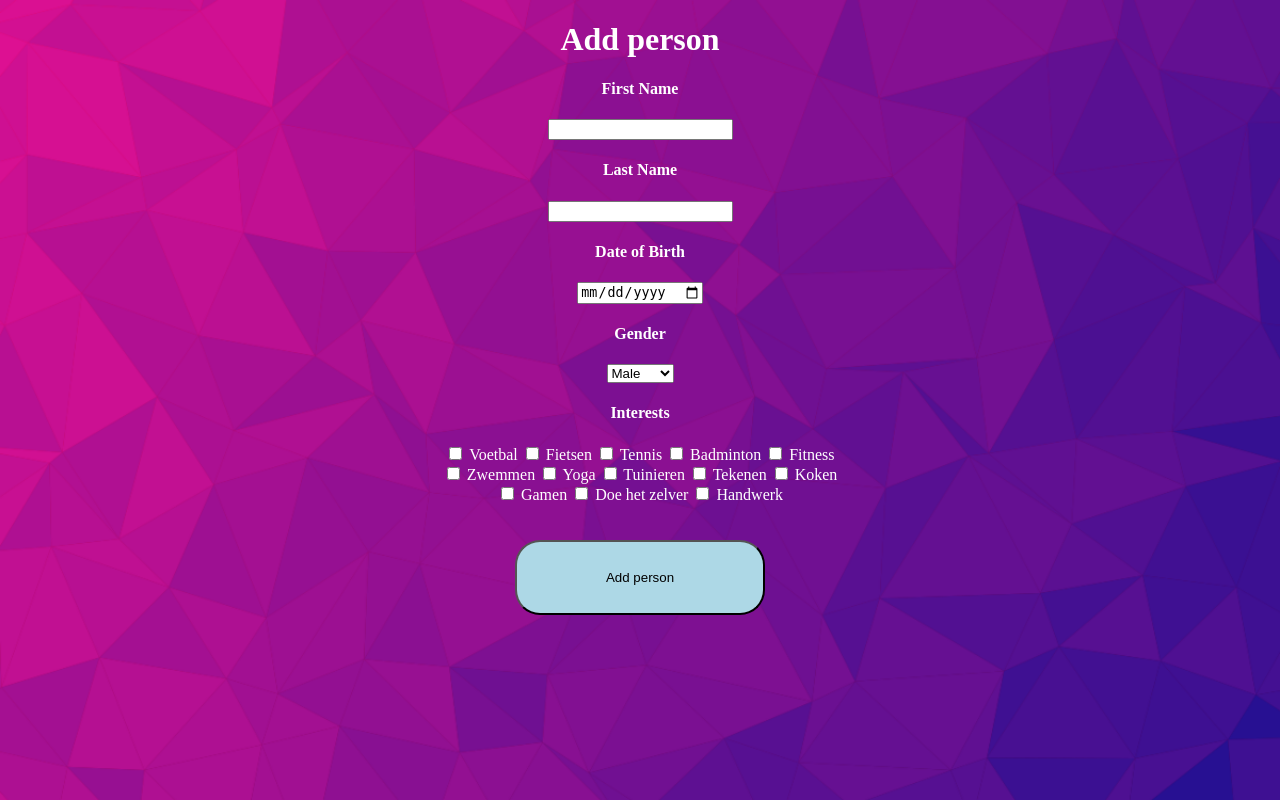
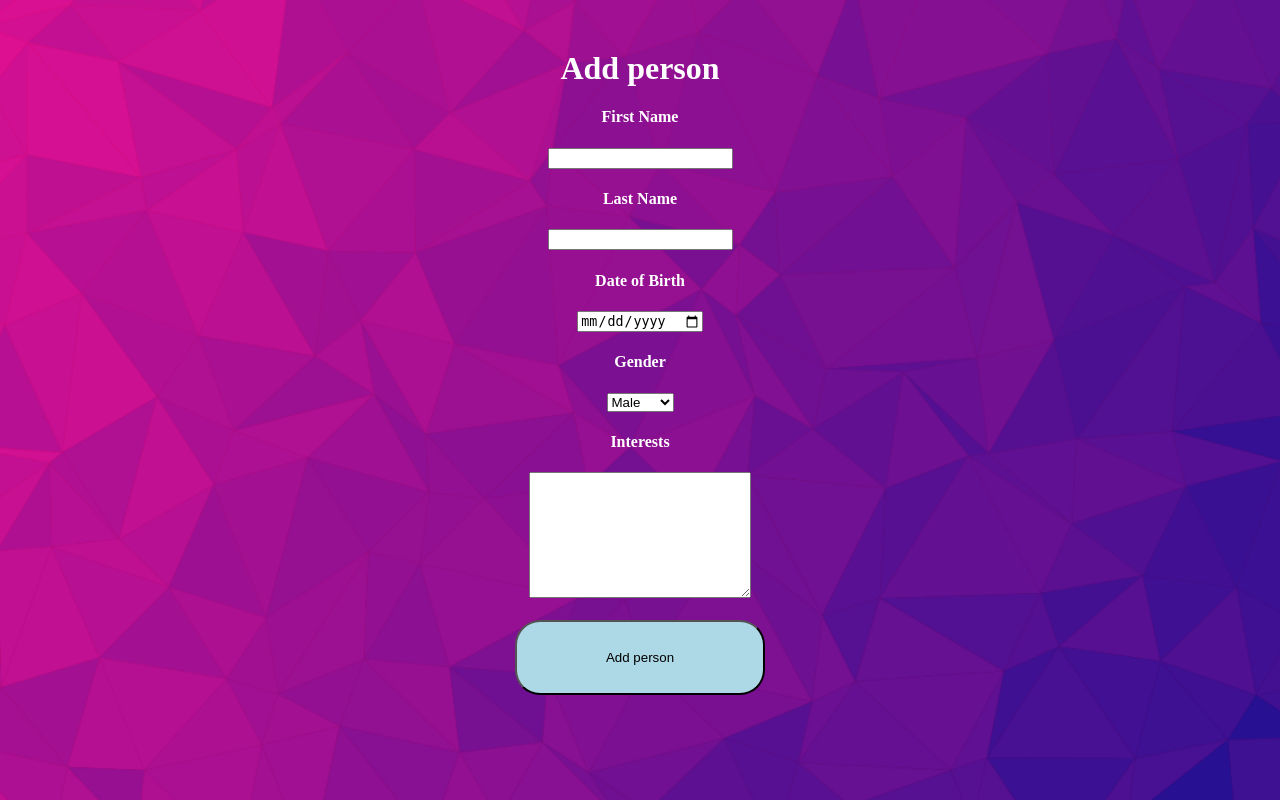
Before and after one commit to Micha221/InspirationLAB, a PHP site: the page made by GoPresent - Trying/AddPerson/addPerson.html in a window 1280 px wide. Run offline with PHP 8.4, Linux system fonts and the light colour scheme.

Commit message:
Add files via upload

```diff
--- a/GoPresent - Trying/AddPerson/addPerson.css
+++ b/GoPresent - Trying/AddPerson/addPerson.css
@@ -18,6 +18,11 @@ body {
     background-repeat: no-repeat;
     background-attachment: fixed;
     background-size: cover;
+    margin: auto;
+    margin-top: 50px;
+    margin-bottom: 80px;
+    width: 475px;
+    height: 500px;
 }
 
 .button{
--- a/GoPresent - Trying/AddPerson/addPerson.html
+++ b/GoPresent - Trying/AddPerson/addPerson.html
@@ -48,78 +48,12 @@
         </select>
     </div>
 
-        <div>
-            <label>
-                <h4>Interests</h4>
-            </label>
-
-            <input type="checkbox" name="Voetbal" id="form-interesses">
-            <label for="form-interesses-voetbal">
-                Voetbal
-            </label>
-
-            <input type="checkbox" name="Fietsen" id="form-interesses">
-            <label for="form-interesses-fietsen">
-                Fietsen
-            </label>
-
-            <input type="checkbox" name="Tennis" id="form-interesses">
-            <label for="form-interesses-tennis">
-                Tennis
-            </label>
-
-            <input type="checkbox" name="Badminton" id="form-interesses">
-            <label for="form-interesses-badminton">
-                Badminton
-            </label>
-
-            <input type="checkbox" name="Fitness" id="form-interesses">
-            <label for="form-interesses-fitness">
-                Fitness
-            </label>
-<br>
-            <input type="checkbox" name="Zwemmen" id="form-interesses">
-            <label for="form-interesses-zwemmen">
-                Zwemmen
-            </label>
-
-            <input type="checkbox" name="Yoga" id="form-interesses">
-            <label for="form-interesses-yoga">
-                Yoga
-            </label>
-
-            <input type="checkbox" name="Tuinieren" id="form-interesses">
-            <label for="form-interesses-tuinieren">
-                Tuinieren
-            </label>
-
-            <input type="checkbox" name="Tekenen" id="form-interesses">
-            <label for="form-interesses-tekenen">
-                Tekenen
-            </label>
-
-            <input type="checkbox" name="Koken" id="form-interesses">
-            <label for="form-interesses-koken">
-                Koken
-            </label>
-<br>
-            <input type="checkbox" name="Gamen" id="form-interesses">
-            <label for="form-interesses-gamen">
-                Gamen
-            </label>
-
-            <input type="checkbox" name="DIY" id="form-interesses">
-            <label for="form-interesses-diy">
-                Doe het zelver
-            </label>
-
-            <input type="checkbox" name="Handwerk" id="form-interesses">
-            <label for="form-interesses-handwerk">
-                Handwerk
-            </label>
-
-        </div>
-<br>
+    <div>
+        <label>
+            <h4>Interests</h4>
+        </label>
+        <textarea name="Interests" id="Interests" cols="25" rows="8"></textarea>
+    </div>
 <br>
         <button type="submit" class="button">
             Add person
--- a/GoPresent - Trying/Help/help.css
+++ b/GoPresent - Trying/Help/help.css
@@ -16,3 +16,7 @@ body {
     width: 475px;
     height: 500px;
 }
+
+.link {
+    color: lightblue;
+}
--- a/GoPresent - Trying/Register/Registratie.html
+++ b/GoPresent - Trying/Register/Registratie.html
@@ -28,7 +28,7 @@
             <br><br>
             <button class="button" id="button-accComplete" onclick="location.href='main.html'">Create Account</button>
             <br><br><br>
-            <a href="index.html" id="alreadyAccount">Already have an account? Click here!</a>
+            <a href="index.html" id="alreadyAccount" class="link">Already have an account? Click here!</a>
         </div>
     </body>
 </html>
```
Also changed, not shown: GoPresent - Trying/Help/help.html (+8 -4 lines), GoPresent - Trying/LoginPage/login.css (+6 -2 lines), GoPresent - Trying/Register/register.css (+9 -0 lines).
